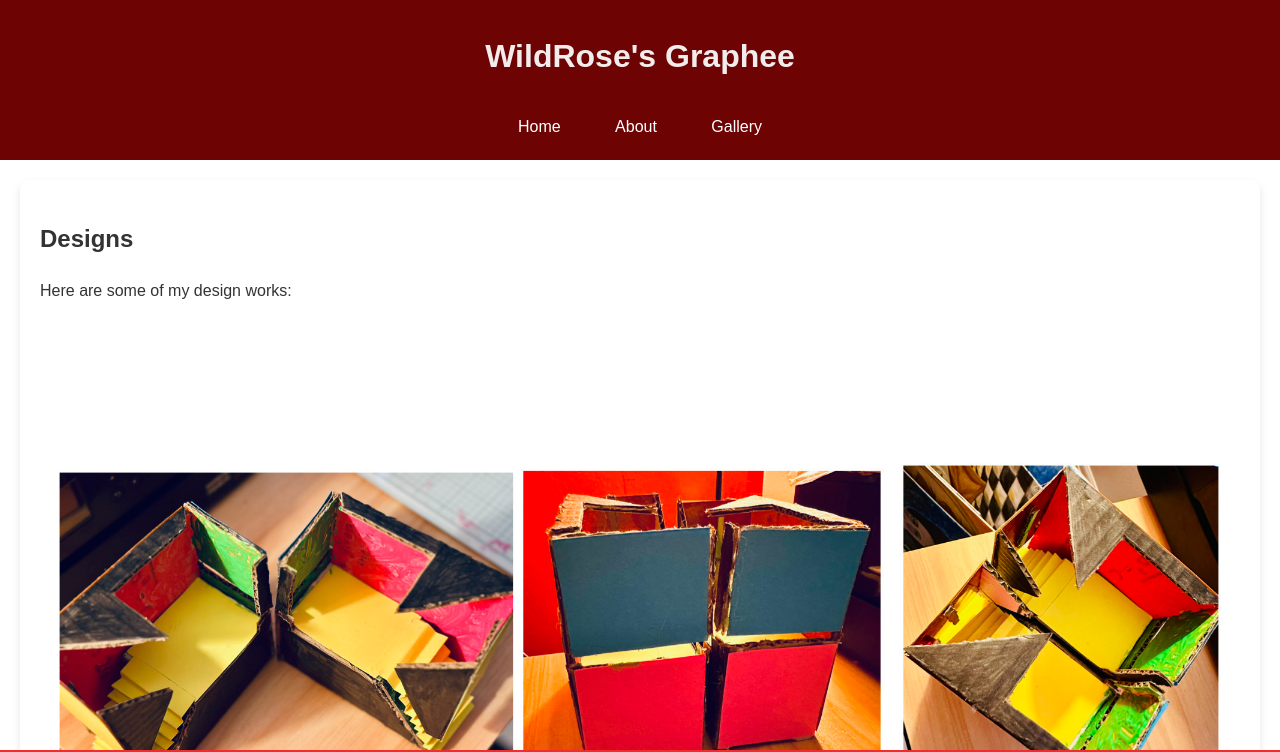
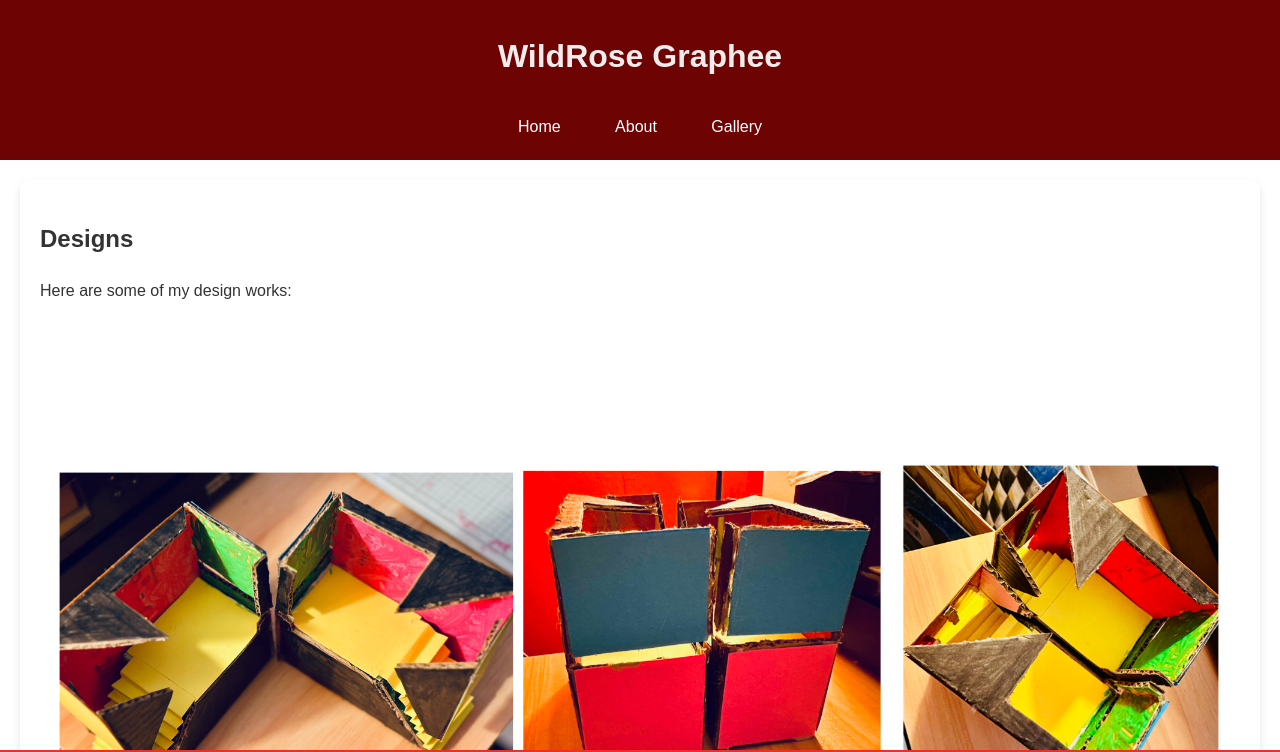
Before and after one commit to nasrinsanati/NasWebsite, a plain HTML site: page design.html in a window 1280 px wide. Shown: the top 752 px of the page. Drawn offline with Linux system fonts and the light colour scheme.

Commit message:
Update design.html

```diff
--- a/design.html
+++ b/design.html
@@ -3,12 +3,12 @@
 <head>
     <meta charset="UTF-8">
     <meta name="viewport" content="width=device-width, initial-scale=1.0">
-    <title>Design - WildRose's Graphee</title>
+    <title>Design - WildRose Graphee</title>
     <link rel="stylesheet" href="styles.css"> <!-- Link to external CSS -->
 </head>
 <body>
     <header>
-        <h1>WildRose's Graphee</h1>
+        <h1>WildRose Graphee</h1>
         <nav>
             <ul>
                 <li><a href="index.html">Home</a></li>
```
